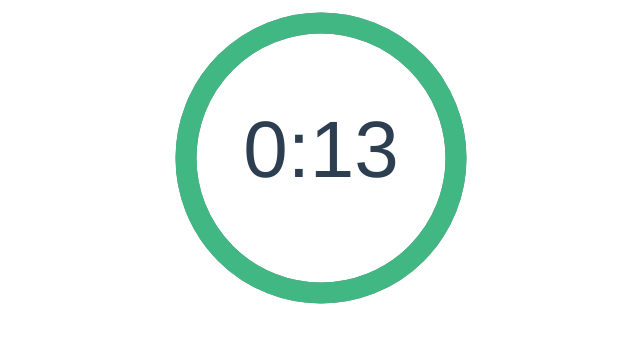
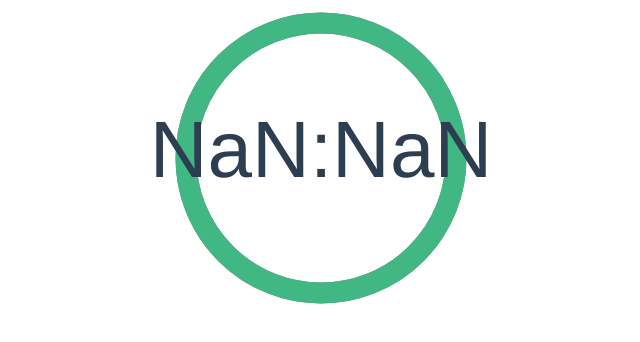
Before and after one commit to dawisen/vue-timer, a Vue app: page / in a window 1280 px wide. Shown: the top 342 px of the page, without its empty margins (319-959 px from the left). Built offline with nearby package versions, Linux system fonts and the light colour scheme.

Commit message:
moved properties into BaseTimer

```diff
--- a/src/App.vue
+++ b/src/App.vue
@@ -1,34 +1,14 @@
 <template>
-  <BaseTimer :time-left="timeLeft" />
+  <BaseTimer />
 </template>
 
 <script>
 import BaseTimer from './components/BaseTimer'
-const TIME_LIMIT = 20;
+
 export default {
   name: 'App',
   components: {
     BaseTimer
-  },
-  data() {
-    return {
-      timePassed: 0,
-      timerInterval: null
-    }
-  },
-  methods: {
-      startTimer() {
-      this.timerInterval = setInterval(() => (this.timePassed += 1), 1000);
-    }
-  },
-  mounted() {
-    this.startTimer();
-    console.log('timer mounted!')
-  },
-  computed: {
-    timeLeft() {
-      return TIME_LIMIT - this.timePassed;
-    }
   }
 }
 </script>
```
